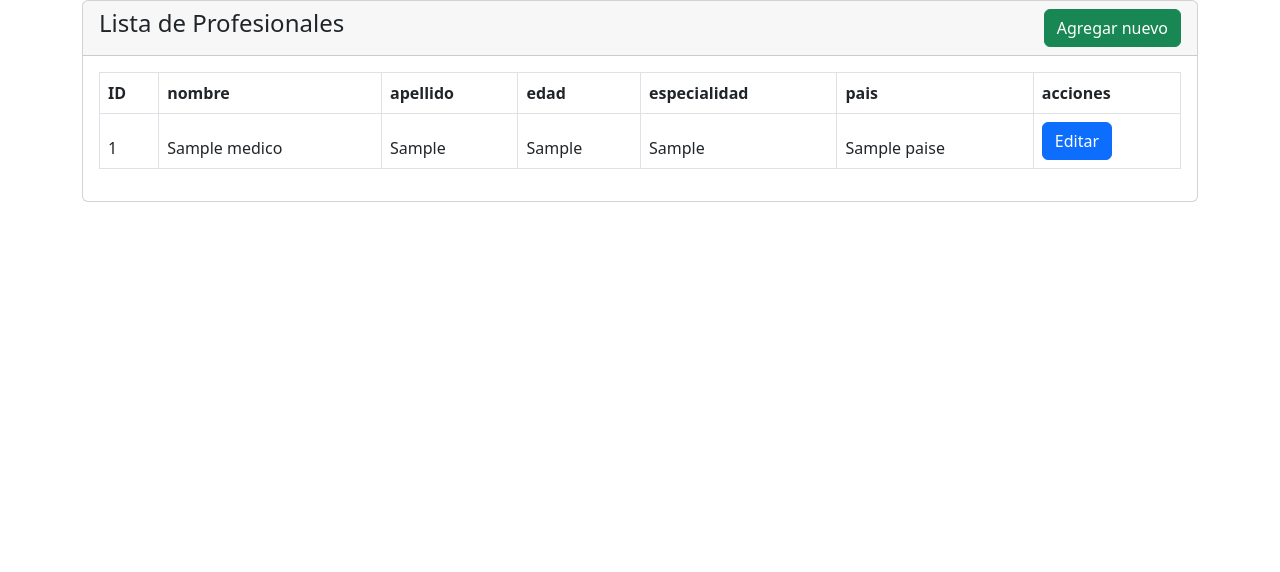
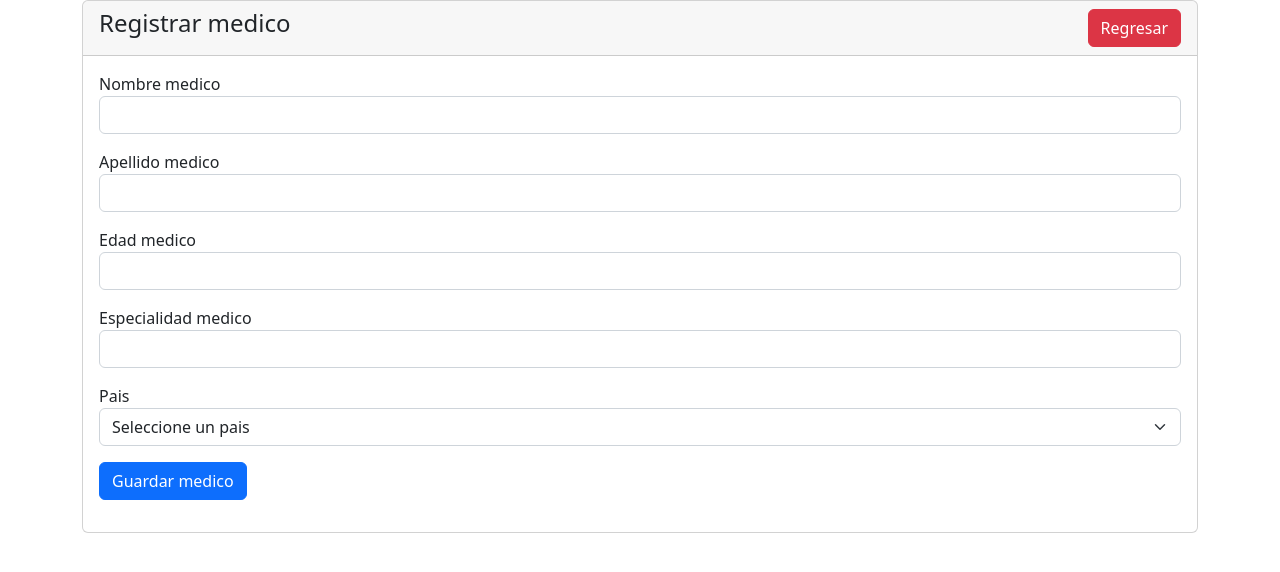
Before and after one commit to OrianaCamu/CRUD_tpFinal, a PHP site: page / in a window 1280 px wide. Shown: the top 572 px of the page. Run offline with PHP 8.4, Linux system fonts and the light colour scheme; tables that the repository leaves empty or names only in its code hold one stand-in row (values such as "Sample post").

Commit message:
nuevo codigo

```diff
--- a/index.php
+++ b/index.php
@@ -12,12 +12,9 @@ require "conexion.php";
     <meta name="viewport" content="width=device-width, initial-scale=1">
     <title>CRUD PHP MYSQL</title>
     <link href="https://cdn.jsdelivr.net/npm/bootstrap@5.2.3/dist/css/bootstrap.min.css" rel="stylesheet" integrity="sha384-rbsA2VBKQhggwzxH7pPCaAqO46MgnOM80zW1RWuH61DGLwZJEdK2Kadq2F9CUG65" crossorigin="anonymous">
-
-
-
   </head>
-
-<div class="container">
+  <body>
+     <div class="container">
           <?php
           if (isset($_SESSION['mensaje'])){
               if (!$_SESSION['error']){
@@ -34,8 +31,8 @@ require "conexion.php";
               <?php
               }
               unset($_SESSION['mensaje']);
-              unset($_SESSION['error']);
           }
+
           ?>
 
 
@@ -46,51 +43,74 @@ require "conexion.php";
            <div class="card">
             <div class="card-header">
                 <h4>
-                    Lista de Profesionales
-                    <a href="crear_medicos.php" class="btn btn-success float-end">Agregar nuevo</a>
+                    Registrar medico
+                    <a href="index.php" class="btn btn-danger float-end">Regresar</a>
                 </h4>
             </div>
                <div class="card-body">
-                    <table class="table table-bordered table-striped">
-                      <thead>
-                        <tr>
-                           <th>ID</th>
-                           <th>nombre</th>
-                           <th>apellido</th>
-                           <th>edad</th>
-                           <th>especialidad</th>
-                           <th>pais</th>
-                           <th>acciones</th>
-                        </tr>
-                        <?php
-                               $res= $conexion->query("SELECT M.*, P.nombre as pais FROM `medicos` M INNER JOIN paises P ON P.id=M.id_pais;");
+                <form action ="guardar.php" method ="post">
+                  <div class="mb-3">
+                        <label for="">Nombre medico</label>
+                        <input type = "text" name= "nombre" class= "form-control">
+
+                  </div>
+
+                  <div class="mb-3">
+                        <label for="">Apellido medico</label>
+                        <input type = "text" name= "apellido" class= "form-control">
+
+                  </div>
+
+                  <div class="mb-3">
+                        <label for="">Edad medico</label>
+                        <input type = "number" name= "edad" class= "form-control">
+
+                  </div>
+
+                  <div class="mb-3">
+                       <label for="">Especialidad medico</label>
+                       <input type = "text" name= "especialidad" class= "form-control">
+
+                  </div>
+
+                  <div class="mb-3">
+                       <label for="">Pais</label>
+                          <select name="pais" id=" " class="form-select">
+                            <option value="">Seleccione un pais </option>
+                            <?php
+                               $res= $conexion->query("SELECT * FROM `paises` order by nombre");
                                while ($fila = $res->fetch_object()){
                                 ?>
-                                 <tr>
-                          <td><?php echo $fila->id; ?></td>
-                          <td><?php echo $fila->nombre; ?></td>
-                          <td><?php echo $fila->apellido; ?></td>
-                          <td><?php echo $fila->edad; ?></td>
-                          <td><?php echo $fila->especialidad; ?></td>
-                          <td><?php echo $fila->pais; ?></td>
-                          <td>
-                            <a href="editar_medicos.php?id=<?php echo md5($fila->id); ?>" class="btn btn-primary">
-                              Editar
-                               </a>
-
-                          </td>
-                        </tr>
-
+                                <option value="<?php echo $fila->id; ?>"><?php echo $fila->nombre; ?> </option>
                             <?php
 
                                }
 
                             ?>
 
-                      </thead>
-                    </table>
+
+                          </select>
+                  </div>
+
+                  <div class="mb-3">
+                     <button type= "submit" name="btnGuardar" class="btn btn-primary"> Guardar medico </button>
+
+                  </div>
+
+
+
+
+
+
+
+                </form>
                </div>
            </div>
         </div>
        </div>
      </div>
+
+
+    <script src="https://cdn.jsdelivr.net/npm/bootstrap@5.2.3/dist/js/bootstrap.bundle.min.js" integrity="sha384-kenU1KFdBIe4zVF0s0G1M5b4hcpxyD9F7jL+jjXkk+Q2h455rYXK/7HAuoJl+0I4" crossorigin="anonymous"></script>
+  </body>
+</html>
```
